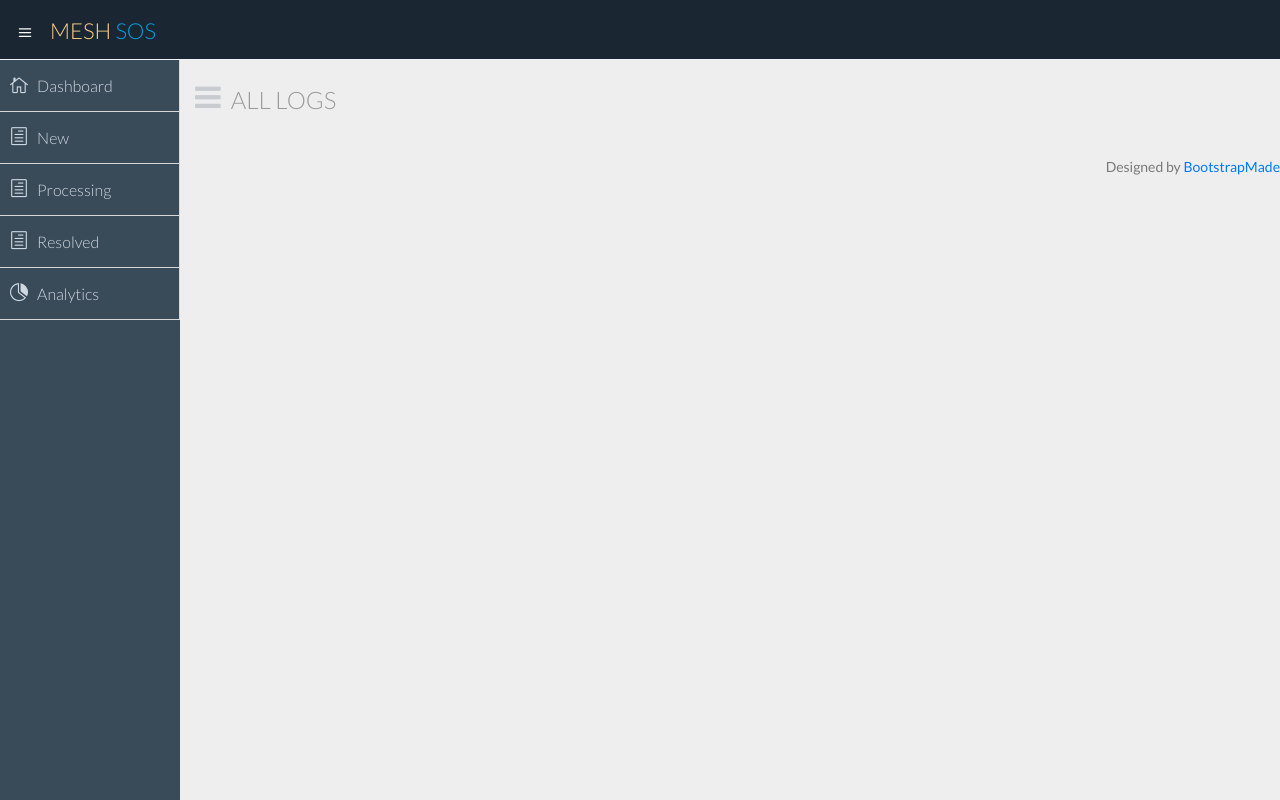
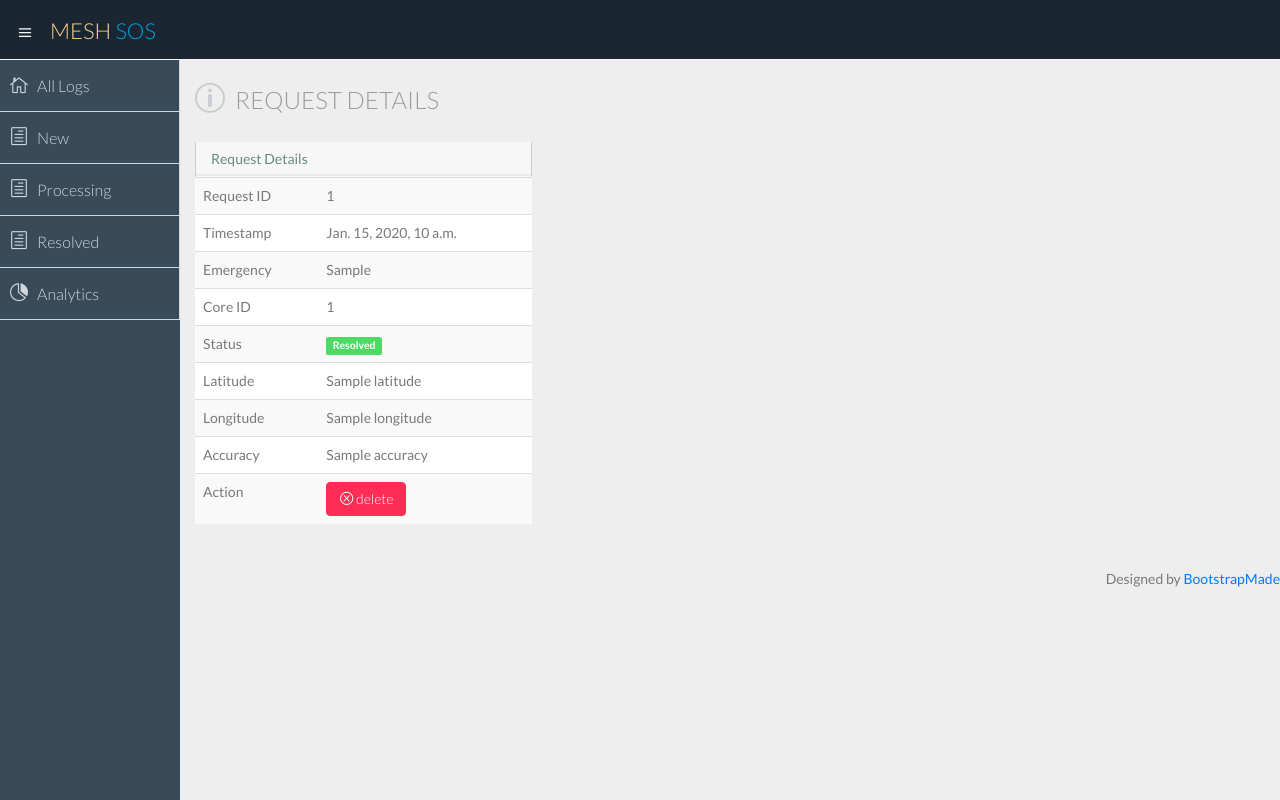
Before and after one commit to bhavyejain/meshsos-dashboard, a Django app: template dashboard/console/templates/console/detail.html in a window 1280 px wide. Run offline with Django 3.2, Linux system fonts and the light colour scheme; the template is opened without the code that fills it: most values are stand-ins (such as "Sample title", 1, 10 or a date in 2020); data that the repository does not hold is empty.

Commit message:
create details template

```diff
--- a/dashboard/console/templates/console/detail.html
+++ b/dashboard/console/templates/console/detail.html
@@ -64,7 +64,7 @@
           <li class="">
             <a class="" href="{% url 'console:index' %}">
                           <i class="icon_house_alt"></i>
-                          <span>Dashboard</span>
+                          <span>All Logs</span>
                       </a>
           </li>
           <li>
@@ -103,12 +103,76 @@
       <section class="wrapper">
         <div class="row">
           <div class="col-lg-12">
-            <h3 class="page-header"><i class="fa fa fa-bars"></i> ALL LOGS </h3>
+            <h3 class="page-header"><i class="icon_info_alt"></i> REQUEST DETAILS </h3>
           </div>
         </div>
         <!-- page start-->
 
-
+        <div class = "row">
+          <div class="col-sm-4">
+            <section class="panel">
+              <header class="panel-heading">
+                Request Details
+              </header>
+              <table class="table table-striped">
+                <tbody>
+                  <tr>
+                    <td>Request ID</td>
+                    <td>{{ log.id }}</td>
+                  </tr>
+                  <tr>
+                    <td>Timestamp</td>
+                    <td>{{ log.timestamp }}</td>
+                  </tr>
+                  <tr>
+                    <td>Emergency</td>
+                    <td>{{ log.emergency_type }}</td>
+                  </tr>
+                  <tr>
+                    <td>Core ID</td>
+                    <td>{{ log.core_id }}</td>
+                  </tr>
+                  <tr>
+                    <td>Status</td>
+                    {% if log.status == "a" %}
+                    <td><span class="label label-danger">New</span></td>
+                    {% elif log.status == "w" %}
+                    <td><span class="label label-primary">Processing</span></td>
+                    {% else %}
+                    <td><span class="label label-success">Resolved</span></td>
+                    {% endif %}
+                  </tr>
+                  <tr>
+                    <td>Latitude</td>
+                    <td>{{ log.latitude }}</td>
+                  </tr>
+                  <tr>
+                    <td>Longitude</td>
+                    <td>{{ log.longitude }}</td>
+                  </tr>
+                  <tr>
+                    <td>Accuracy</td>
+                    <td>{{ log.accuracy }}</td>
+                  </tr>
+                  <tr>
+                    <td>Action</td>
+                    <td>
+                      <div class="btn-group">
+                        {% if log.status == "a" %}
+                        <a class="btn btn-primary" href="#"><i class="icon_plus_alt2"></i> accept</a>
+                        {% elif log.status == "w" %}
+                        <a class="btn btn-success" href="#"><i class="icon_check_alt2"></i> resolve</a>
+                        {% else %}
+                        <a class="btn btn-danger" href="#"><i class="icon_close_alt2"></i> delete</a>
+                        {% endif %}
+                      </div>
+                    </td>
+                  </tr>
+                </tbody>
+              </table>
+            </section>
+          </div>
+        </div>
         <!-- page end-->
       </section>
     </section>
--- a/dashboard/console/templates/console/logs-new.html
+++ b/dashboard/console/templates/console/logs-new.html
@@ -64,7 +64,7 @@
           <li class="">
             <a class="" href="{% url 'console:index' %}">
                           <i class="icon_house_alt"></i>
-                          <span>Dashboard</span>
+                          <span>All Logs</span>
                       </a>
           </li>
           <li>
--- a/dashboard/console/templates/console/logs-processing.html
+++ b/dashboard/console/templates/console/logs-processing.html
@@ -64,7 +64,7 @@
           <li class="">
             <a class="" href="{% url 'console:index' %}">
                           <i class="icon_house_alt"></i>
-                          <span>Dashboard</span>
+                          <span>All Logs</span>
                       </a>
           </li>
           <li>
--- a/dashboard/console/templates/console/logs-resolved.html
+++ b/dashboard/console/templates/console/logs-resolved.html
@@ -64,7 +64,7 @@
           <li class="">
             <a class="" href="{% url 'console:index' %}">
                           <i class="icon_house_alt"></i>
-                          <span>Dashboard</span>
+                          <span>All Logs</span>
                       </a>
           </li>
           <li>
--- a/dashboard/console/templates/console/logs.html
+++ b/dashboard/console/templates/console/logs.html
@@ -64,7 +64,7 @@
           <li class="">
             <a class="" href="{% url 'console:index' %}">
                           <i class="icon_house_alt"></i>
-                          <span>Dashboard</span>
+                          <span>All Logs</span>
                       </a>
           </li>
           <li>
```
